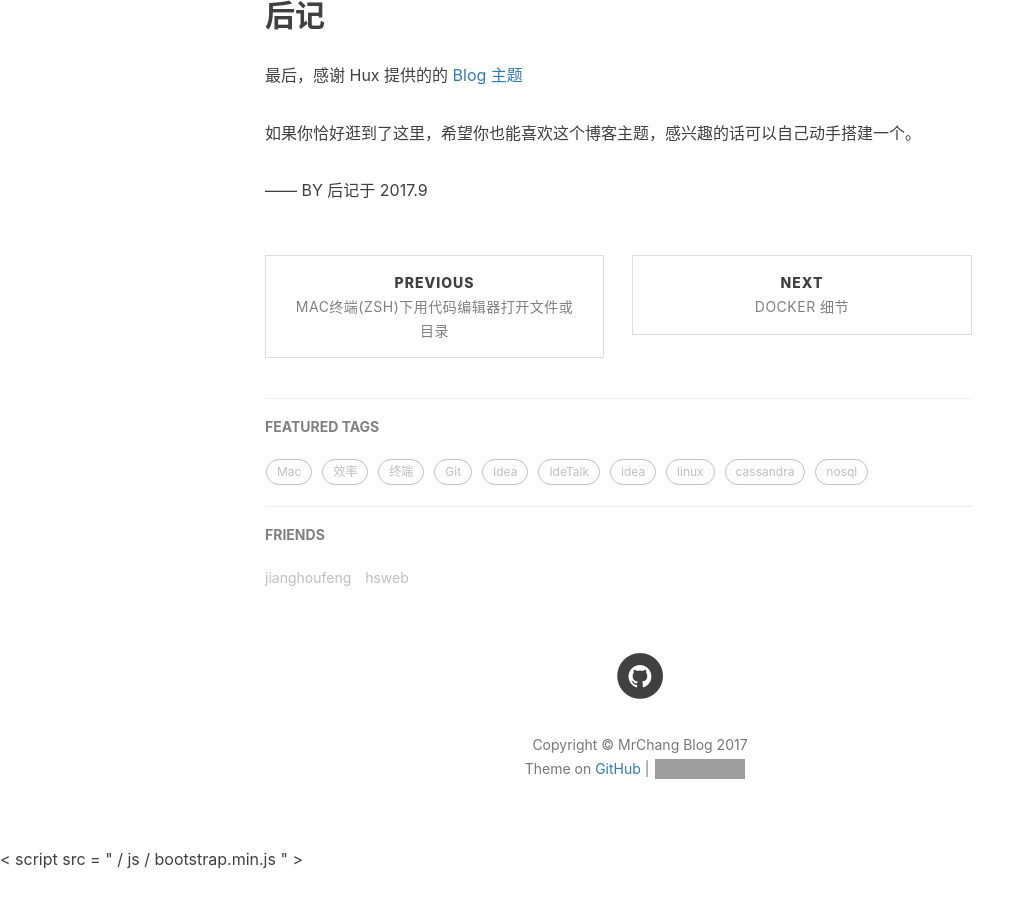
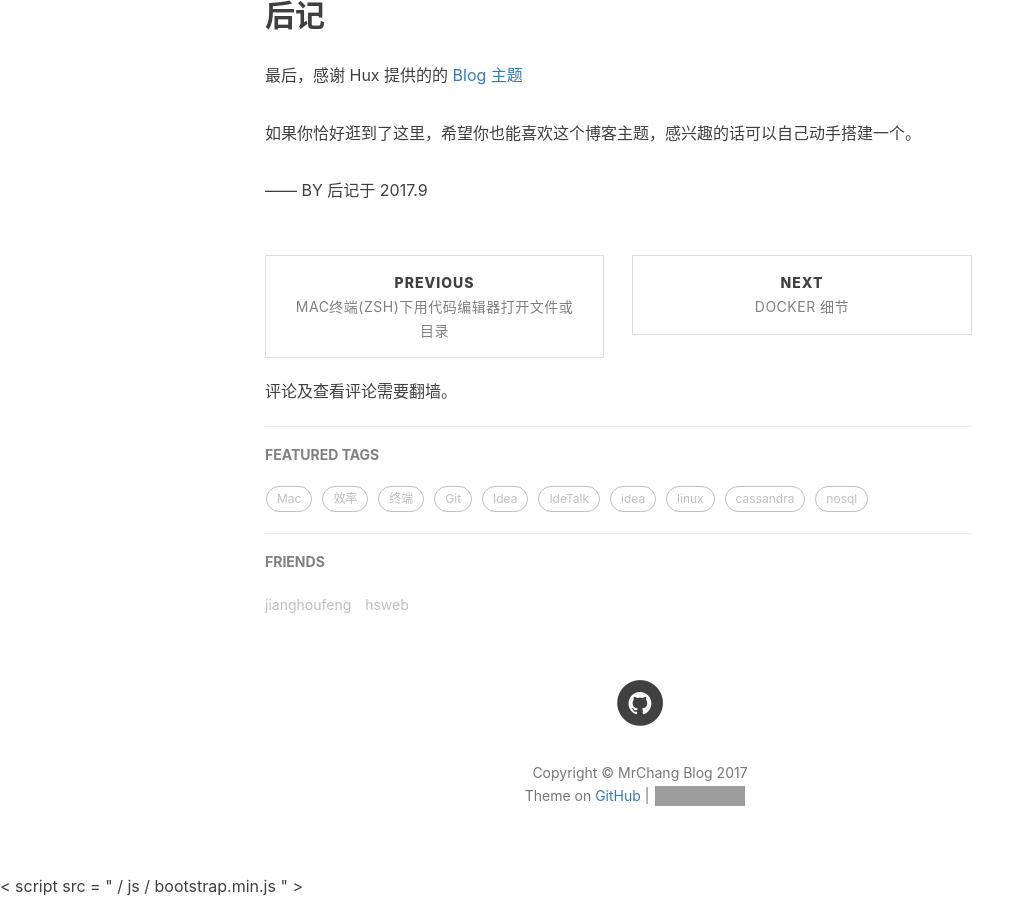
Before and after one commit to ncic-ict/changdaye.github.io, a Jekyll site: the page built from _posts/2017-09-06-Hello World.md, in a window 1280 px wide and 900 px high, scrolled down 1800 px. Shown: the whole window, without its empty margins (0-1033 px from the left). Built offline with Jekyll 4.4.1, drawn with Linux system fonts in a browser that asks for light colours; nearby versions of some CDN libraries; comment, search, counter and statistics services are not loaded; before the commit the page ends 2673 px from its top, so only the background shows below that; grey boxes are pictures that could not be loaded.

Commit message:
2017-09-13-cassandra 数据迁移.md

```diff
--- a/_layouts/post.html
+++ b/_layouts/post.html
@@ -155,7 +155,7 @@ layout: default
                 {% if site.disqus_username %}
                 <!-- disqus 评论框 start -->
                 <div class="comment">
-                    <div id="disqus_thread" class="disqus-thread"></div>
+                    <div id="disqus_thread" class="disqus-thread">评论及查看评论需要翻墙。</div>
                 </div>
                 <!-- disqus 评论框 end -->
                 {% endif %}
```
